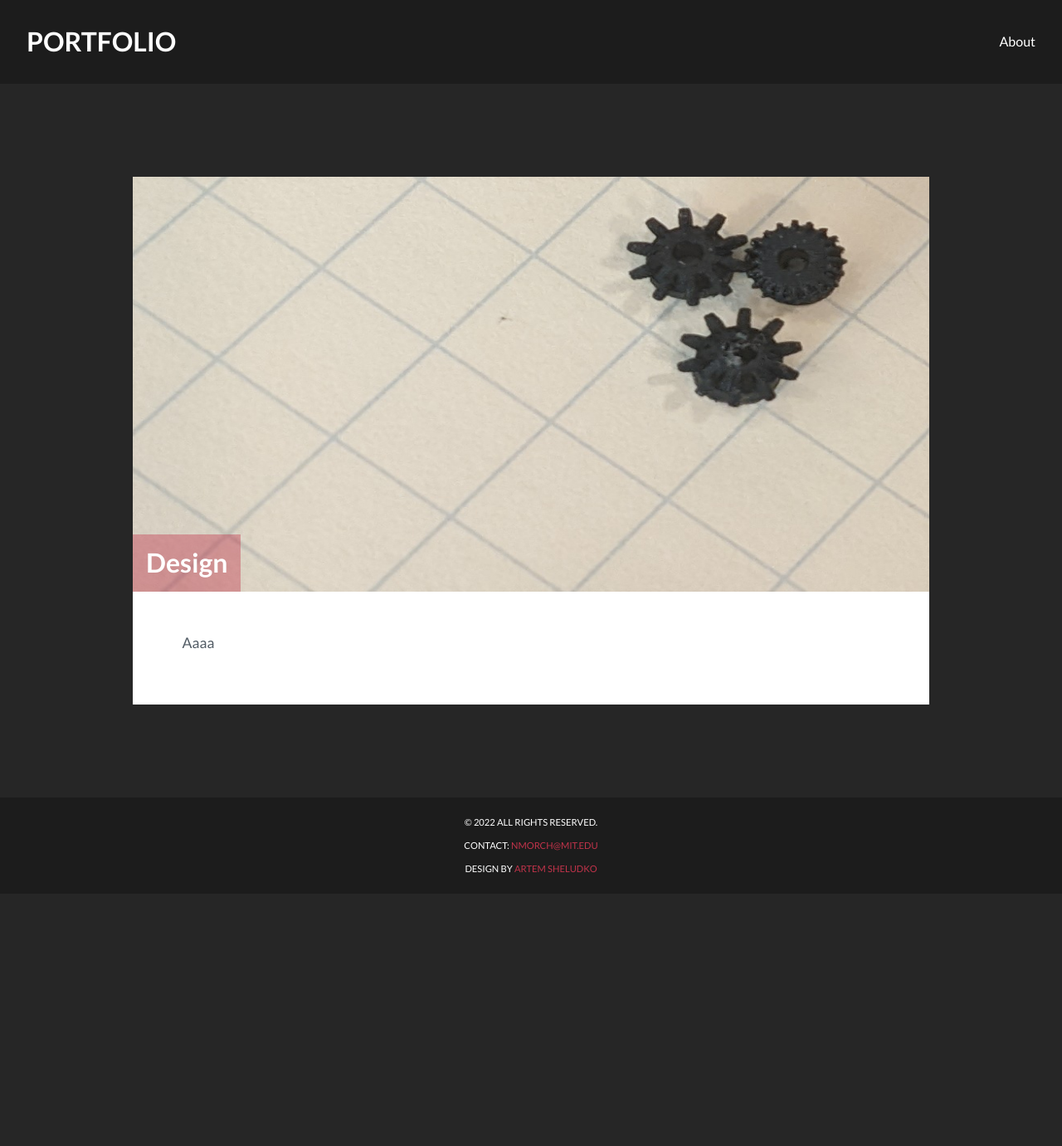
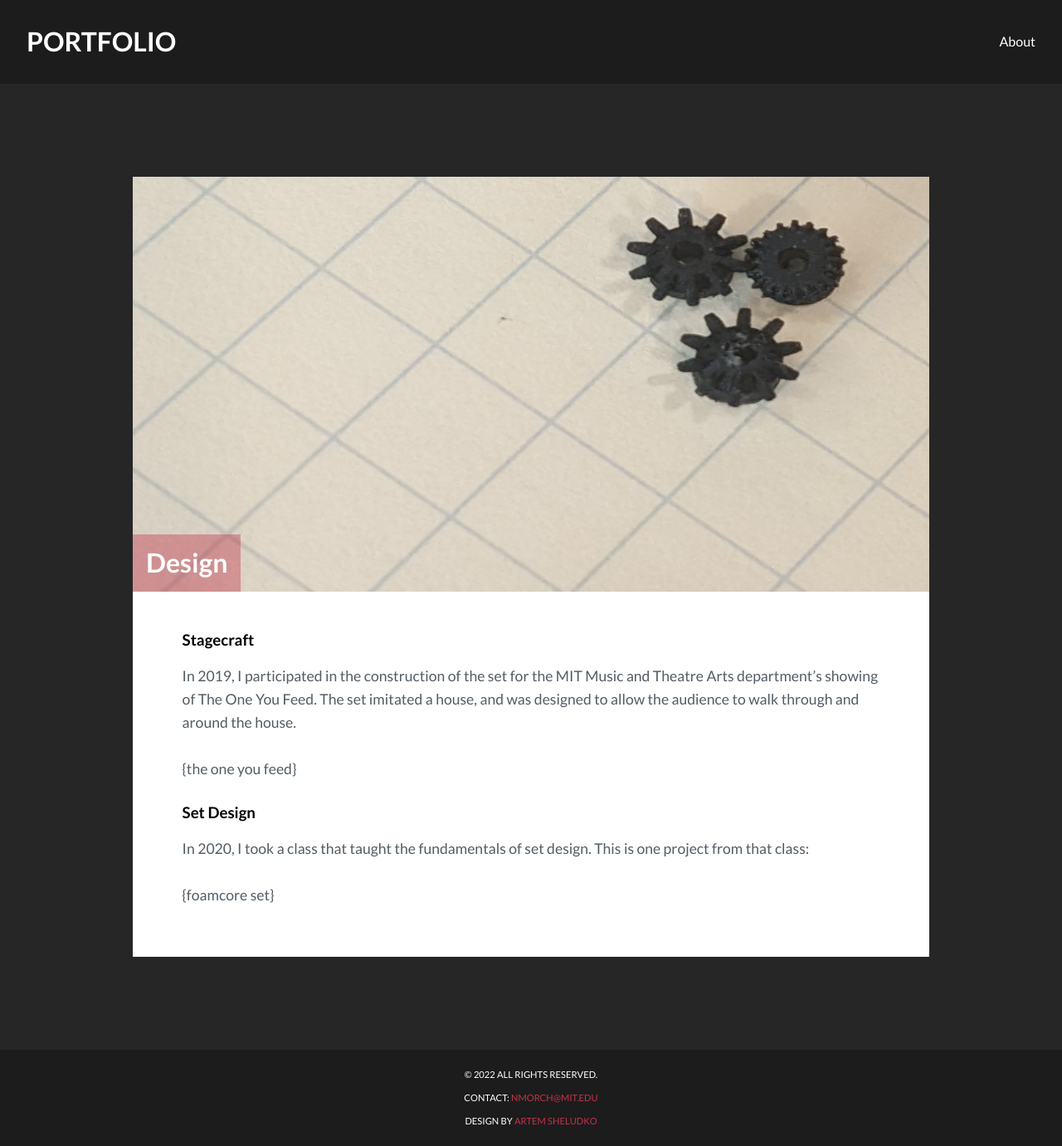
Before and after one commit to nmorch23/portfolio, a Jekyll site: the page built from _posts/2022-09-01-design.markdown, in a window 1280 px wide. Shown: the whole page at 83% size. Built offline with Jekyll 4.4.1, drawn with Linux system fonts in a browser that asks for light colours; before the commit the page ends 1077 px from its top, so only the background shows below that.

Commit message:
Adding content design FIRST

```diff
--- a/_posts/2022-09-01-design.markdown
+++ b/_posts/2022-09-01-design.markdown
@@ -7,4 +7,14 @@ description: # Add post description (optional)
 tag: #none
 ---
 
-Aaaa
+### Stagecraft
+
+In 2019, I participated in the construction of the set for the MIT Music and Theatre Arts department's showing of The One You Feed. The set imitated a house, and was designed to allow the audience to walk through and around the house.
+
+{the one you feed}
+
+### Set Design
+
+In 2020, I took a class that taught the fundamentals of set design. This is one project from that class:
+
+{foamcore set}
--- a/_posts/2022-09-01-woodshop.markdown
+++ b/_posts/2022-09-01-woodshop.markdown
@@ -31,3 +31,6 @@ I worked on projects for my room for several years while at MIT.
 Bed Lofts + Stairs (built in room):
 
 Planter Box:
+
+Trick Box
+The Trick Box was built as a final project for intro to stagecraft. It has a false lid which turns and shifts dramatically, leading someone to believe they can eventually wiggle it free from the box. The truth is that the false lid is held fast to the sides of the box, and the bottom of the box is removeable.
```
Also changed, not shown: _posts/2022-09-01-first.markdown (+9 -1 lines).
